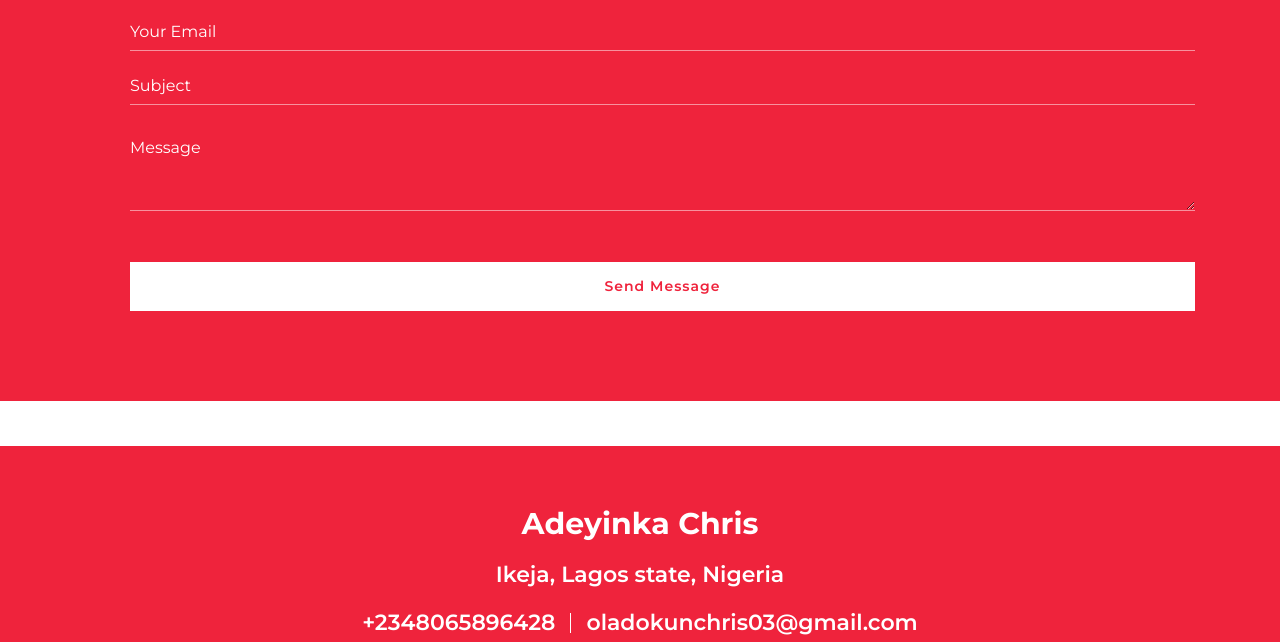
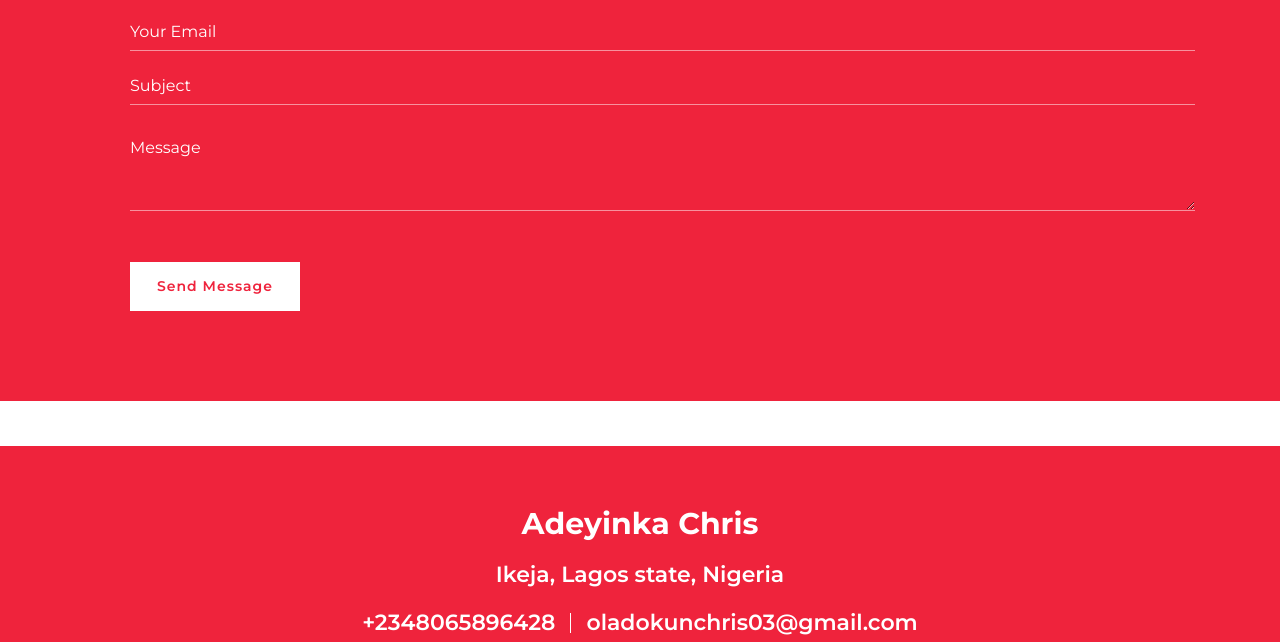
Before and after one commit to Adechris/portfolio, a website: page public/index.html in a window 1280 px wide. Shown: the part 4938-5580 px from the top of the page. Drawn offline with nearby package versions, Linux system fonts and the light colour scheme.

Commit message:
committed

```diff
--- a/public/index.html
+++ b/public/index.html
@@ -424,7 +424,7 @@
                         <p class="help-block"></p>
                     </div>
                     <div>
-                        <button class="btn w-100" type="submit" id="sendMessageButton">Send Message</button>
+                        <button class="btn " type="submit" id="sendMessageButton">Send Message</button>
                     </div>
                 </form>
             </div>
```
